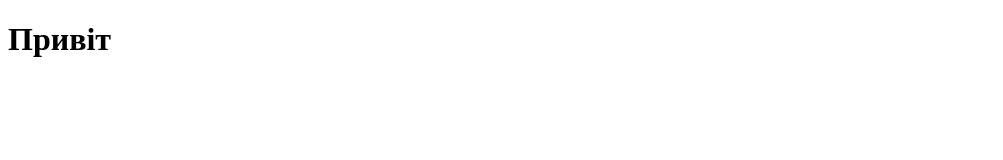
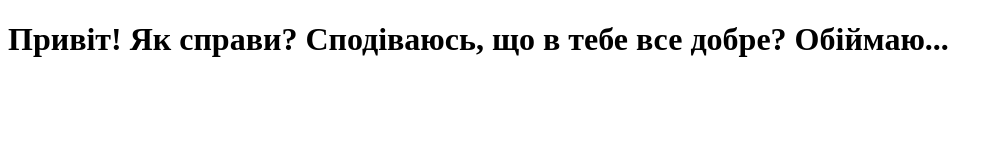
Before and after one commit to Elenagri9580/Tutorial-1, a plain HTML site: page index.html in a window 1280 px wide. Shown: the whole page, without its empty margins (0-1003 px from the left). Drawn offline with Linux system fonts and the light colour scheme.

Commit message:
Update index.html

```diff
--- a/index.html
+++ b/index.html
@@ -6,6 +6,7 @@
     <title>Document</title>
 </head>
 <body>
-    <h1>Привіт</h1>
+    <h1>Привіт! Як справи? Сподіваюсь, що в тебе
+     все добре? Обіймаю...</h1>
 </body>
 </html>
```
